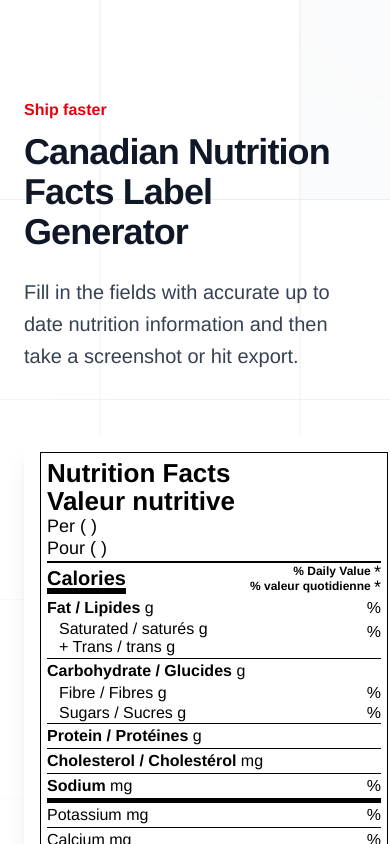
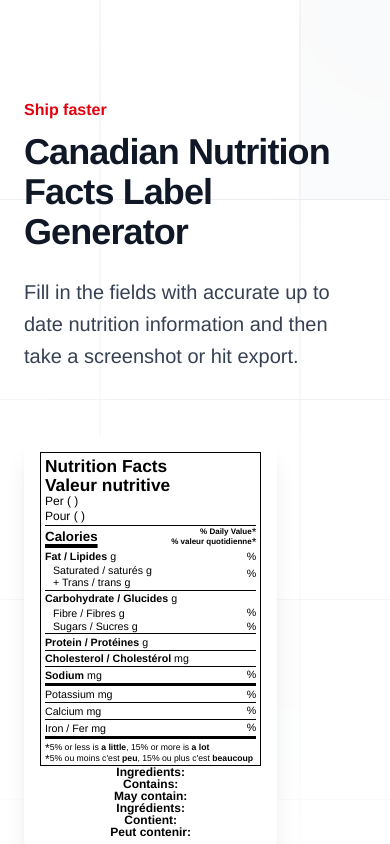
Before and after one commit to IsaiahPaget/freenutritionlabels, a Vue app: page / in a window 390 px wide. Shown: the top 844 px of the page. Built offline with nearby package versions, Linux system fonts and the light colour scheme.

Commit message:
responsive

```diff
--- a/src/App.vue
+++ b/src/App.vue
@@ -100,114 +100,160 @@ const onDownload = async () => {
 			</div>
 			<div
 				class="-mt-12 -ml-12 p-12 lg:sticky lg:top-4 lg:col-start-2 lg:row-span-2 lg:row-start-1 lg:overflow-hidden">
-				<div id="nutritionlabel" class="w-[285pt] p-4 shadow-xl rounded-2xl bg-white">
-					<div class="border-[0.75pt] p-[4.5pt] leading-[15pt] text-[12pt]">
-						<h2 class="font-black text-[19.5pt] leading-[21pt]">Nutrition Facts</h2>
-						<h2 class="font-black text-[19.5pt] leading-[21pt]">Valeur nutritive</h2>
-						<p class="text-[13.5pt] leading-[16.5pt]">Per {{ measurement }} ({{ measurement_metric }} {{
-							measurement_unit }})</p>
-						<p class="text-[13.5pt] leading-[16.5pt]">Pour {{ measurement_fr }} ({{ measurement_metric }} {{
-							measurement_unit }})</p>
-						<hr class="h-[1.5pt] bg-black border-0 my-[1.5px]" />
+				<div id="nutritionlabel" class="w-[190pt] md:w-[285pt] p-4 shadow-xl rounded-2xl bg-white">
+					<div
+						class="border-[0.5pt] md:border-[0.75pt] p-[3pt] md:p-[4.5pt] leading-[10pt] md:leading-[15pt] text-[8pt] md:text-[12pt]">
+						<h2 class="font-black text-[13pt] md:text-[19.5pt] leading-[14pt] md:leading-[21pt]">Nutrition
+							Facts</h2>
+						<h2 class="font-black text-[13pt] md:text-[19.5pt] leading-[14pt] md:leading-[21pt]">Valeur
+							nutritive</h2>
+						<p class="text-[9pt] md:text-[13.5pt] leading-[11pt] md:leading-[16.5pt]">Per {{ measurement }}
+							({{ measurement_metric }} {{
+								measurement_unit }})</p>
+						<p class="text-[9pt] md:text-[13.5pt] leading-[11pt] md:leading-[16.5pt]">Pour {{ measurement_fr
+							}} ({{ measurement_metric }} {{
+								measurement_unit }})</p>
+						<hr class="h-[1pt] md:h-[1.5pt] bg-black border-0 my-[1px]" />
 						<div class="flex justify-between">
 							<h3
-								class="font-black underline underline-offset-3 mb-[3px] [text-decoration-thickness:4.5pt] text-[15pt] leading-[21.75pt]">
-								Calories {{ calories }}
-							</h3>
+								class="font-black underline underline-offset-3 mb-[2px] [text-decoration-thickness:3pt] md:[text-decoration-thickness:4.5pt] text-[10pt] md:text-[15pt] leading-[14.5pt] md:leading-[21.75pt]">
+								Calories {{ calories }}</h3>
 							<div>
-								<p class="font-black text-[9pt] leading-[10.5pt] text-end">% Daily Value
-									<span class="font-normal text-[13.5pt] [vertical-align:-2.25pt]">*</span>
+								<p
+									class="font-black text-[6pt] md:text-[9pt] leading-[7pt] md:leading-[10.5pt] text-end">
+									% Daily Value<span
+										class="font-normal text-[9pt] md:text-[13.5pt] [vertical-align:-1.5pt]">*</span>
 								</p>
-								<p class="font-black text-[9pt] leading-[10.5pt] text-end">% valeur quotidienne
-									<span class="font-normal text-[13.5pt] [vertical-align:-2.25pt]">*</span>
+								<p
+									class="font-black text-[6pt] md:text-[9pt] leading-[7pt] md:leading-[10.5pt] text-end">
+									% valeur quotidienne<span
+										class="font-normal text-[9pt] md:text-[13.5pt] [vertical-align:-1.5pt]">*</span>
 								</p>
 							</div>
 						</div>
 						<div class="flex justify-between items-center">
-							<p class="font-black leading-[18pt]">Fat / Lipides <span class="font-normal">{{ fats }}
+							<p class="font-black leading-[12pt] md:leading-[18pt]">Fat / Lipides <span
+									class="font-normal">{{
+										fats }}
 									g</span></p>
 							<p class="">{{ fats_percent }} %</p>
 						</div>
 						<div class="flex justify-between items-center relative">
-							<p class="leading-[13.5pt] [text-indent:9pt]">Saturated / saturés <span
-									class="font-normal">{{ saturated }} g</span></p>
+							<p class="leading-[9pt] md:leading-[13.5pt] [text-indent:6pt] md:[text-indent:9pt]">
+								Saturated / saturés <span class="font-normal">{{
+									saturated }} g</span></p>
 							<p class="absolute right-0 -bottom-1">{{ saturated_percent }} %</p>
 						</div>
 						<div class="flex justify-between items-center">
-							<p class="leading-[13.5pt] [text-indent:9pt]">+ Trans / trans <span class="font-normal">{{
+							<p class="leading-[9pt] md:leading-[13.5pt] [text-indent:6pt] md:[text-indent:9pt]"> + Trans
+								/ trans <span class="font-normal">{{
 									trans }} g</span></p>
 						</div>
-						<hr class="h-[0.75pt] bg-black border-0 mt-[1.5pt]" />
-						<div class="flex justify-between">
-							<p class="font-black leading-[18pt]">Carbohydrate / Glucides <span class="font-normal">{{
-									carbs }} g</span></p>
+						<hr class="h-[0.5pt] md:h-[0.75pt] bg-black border-0 mt-[1pt]" />
+						<div class="flex justify-between ">
+							<p class="font-black leading-[12pt] md:leading-[18pt]">Carbohydrate / Glucides <span
+									class="font-normal">{{
+										carbs }} g</span></p>
 						</div>
 						<div class="flex justify-between items-center">
-							<p class="leading-[13.5pt] [text-indent:9pt]">Fibre / Fibres <span class="font-normal">{{
-									fibre }} g</span></p>
+							<p class="leading-[9pt] md:leading-[13.5pt] [text-indent:6pt] md:[text-indent:9pt]">Fibre /
+								Fibres <span class="font-normal">{{ fibre
+								}} g</span></p>
 							<p class="">{{ fibre_percent }} %</p>
 						</div>
 						<div class="flex justify-between items-center">
-							<p class="leading-[13.5pt] [text-indent:9pt]">Sugars / Sucres <span class="font-normal">{{
+							<p class="leading-[9pt] md:leading-[13.5pt] [text-indent:6pt] md:[text-indent:9pt]">Sugars /
+								Sucres <span class="font-normal">{{
 									sugar }} g</span></p>
 							<p class="">{{ sugar_percent }} %</p>
 						</div>
-						<hr class="h-[0.75pt] bg-black border-0" />
-						<div class="flex justify-between">
-							<p class="font-black leading-[18pt]">Protein / Protéines <span class="font-normal">{{
-									protein }} g</span></p>
+						<hr class="h-[0.5pt] md:h-[0.75pt] bg-black border-0" />
+						<div class="flex justify-between ">
+							<p class="font-black leading-[12pt] md:leading-[18pt]">Protein / Protéines <span
+									class="font-normal">{{
+										protein }}
+									g</span></p>
 						</div>
-						<hr class="h-[0.75pt] bg-black border-0" />
-						<div class="flex justify-between">
-							<p class="font-black leading-[18pt]">Cholesterol / Cholestérol <span class="font-normal">{{
-									cholesterol }} mg</span></p>
+						<hr class="h-[0.5pt] md:h-[0.75pt] bg-black border-0" />
+						<div class="flex justify-between ">
+							<p class="font-black leading-[12pt] md:leading-[18pt]">Cholesterol / Cholestérol <span
+									class="font-normal">{{
+										cholesterol }} mg</span></p>
 						</div>
-						<hr class="h-[0.75pt] bg-black border-0" />
+						<hr class="h-[0.5pt] md:h-[0.75pt] bg-black border-0" />
 						<div class="flex justify-between items-center">
-							<p class="font-black leading-[18pt]">Sodium <span class="font-normal">{{ sodium }} mg</span>
-							</p>
+							<p class="font-black leading-[12pt] md:leading-[18pt]">Sodium <span class="font-normal">{{
+									sodium }}
+									mg</span></p>
 							<p class="">{{ sodium_percent }} %</p>
 						</div>
-						<hr class="h-[3.75pt] bg-black border-0" />
+						<hr class="h-[2.5pt] md:h-[3.75pt] bg-black border-0" />
 						<div class="flex justify-between items-center">
-							<p class="leading-[18pt]">Potassium <span class="font-normal">{{ potassium }} mg</span></p>
+							<p class="leading-[12pt] md:leading-[18pt]">Potassium <span class="font-normal">{{ potassium
+									}} mg</span>
+							</p>
 							<p class="">{{ potassium_percent }} %</p>
 						</div>
-						<hr class="h-[0.75pt] bg-black border-0" />
+						<hr class="h-[0.5pt] md:h-[0.75pt] bg-black border-0" />
 						<div class="flex justify-between items-center">
-							<p class="leading-[18pt]">Calcium <span class="font-normal">{{ calcium }} mg</span></p>
+							<p class="leading-[12pt] md:leading-[18pt]">Calcium <span class="font-normal">{{ calcium }}
+									mg</span></p>
 							<p class="">{{ calcium_percent }} %</p>
 						</div>
-						<hr class="h-[0.75pt] bg-black border-0" />
+						<hr class="h-[0.5pt] md:h-[0.75pt] bg-black border-0" />
 						<div class="flex justify-between items-center">
-							<p class="leading-[18pt]">Iron / Fer <span class="font-normal">{{ iron }} mg</span></p>
+							<p class="leading-[12pt] md:leading-[18pt]">Iron / Fer <span class="font-normal">{{ iron }}
+									mg</span>
+							</p>
 							<p class="">{{ iron_percent }} %</p>
 						</div>
-						<hr class="h-[3.75pt] bg-black border-0" />
+						<hr class="h-[2.5pt] md:h-[3.75pt] bg-black border-0" />
 						<div class="">
-							<p class="text-[9.75pt] leading-[19.5pt]">
-								<span class="font-normal text-[13.5pt] [vertical-align:-2.25pt]">*</span>5% or less is
-								<strong>a little</strong>,
-								15% or more is <strong>a lot</strong>
+							<p class="text-[6.5pt] md:text-[9.75pt] leading-[13pt] md:leading-[19.5pt]"><span
+									class="font-normal text-[9pt] md:text-[13.5pt] [vertical-align:-1.5pt]">*</span>5%
+								or less is
+								<strong>a
+									little</strong>, 15% or more is <strong>a lot</strong>
 							</p>
-							<p class="text-[9.75pt] leading-[3pt]">
-								<span class="font-normal text-[13.5pt] [vertical-align:-2.25pt]">*</span>5% ou moins
-								c'est <strong>peu</strong>,
-								15% ou plus c'est <strong>beaucoup</strong>
+							<p class="text-[6.5pt] md:text-[9.75pt] leading-[2pt]"><span
+									class="font-normal text-[9pt] md:text-[13.5pt] [vertical-align:-1.5pt]">*</span>5%
+								ou moins c'est
+								<strong>peu</strong>, 15% ou plus c'est <strong>beaucoup</strong>
 							</p>
 						</div>
 					</div>
-					<div class="text-[13.5pt] leading-[13.5pt] text-center">
-						<p><strong>Ingredients: </strong>{{ ingredients }}</p>
-						<p><strong>Contains: </strong>{{ contains }}</p>
-						<p><strong>May contain: </strong>{{ may_contain }}</p>
-						<p><strong>Ingrédients: </strong>{{ ingredients_fr }}</p>
-						<p><strong>Contient: </strong>{{ contains_fr }}</p>
-						<p><strong>Peut contenir: </strong>{{ may_contain_fr }}</p>
+					<div class="text-[9pt] md:text-[13.5pt] leading-[9pt] md:leading-[13.5pt] text-center">
+						<p>
+							<strong>Ingredients: </strong>
+							{{ ingredients }}
+						</p>
+						<p>
+							<strong>Contains: </strong>
+
+							{{ contains }}
+						</p>
+						<p>
+							<strong>May contain: </strong>
+							{{ may_contain }}
+
+						</p>
+						<p>
+							<strong>Ingrédients: </strong>
+							{{ ingredients_fr }}
+						</p>
+						<p>
+							<strong>Contient: </strong>
+
+							{{ contains_fr }}
+						</p>
+						<p>
+							<strong>Peut contenir: </strong>
+							{{ may_contain_fr }}
+						</p>
 					</div>
 				</div>
 				<button @click="onDownload"
-					class="rounded-md ml-18 mt-4 bg-red-600 px-3.5 py-2.5 text-sm font-semibold text-white shadow-xs hover:bg-red-500 focus-visible:outline-2 focus-visible:outline-offset-2 focus-visible:outline-red-600">Export
+					class="rounded-md ml-18 md:ml-32 mt-4 bg-red-600 px-3.5 py-2.5 text-sm font-semibold text-white shadow-xs hover:bg-red-500 focus-visible:outline-2 focus-visible:outline-offset-2 focus-visible:outline-red-600">Export
 					Label</button>
 
 			</div>
```
